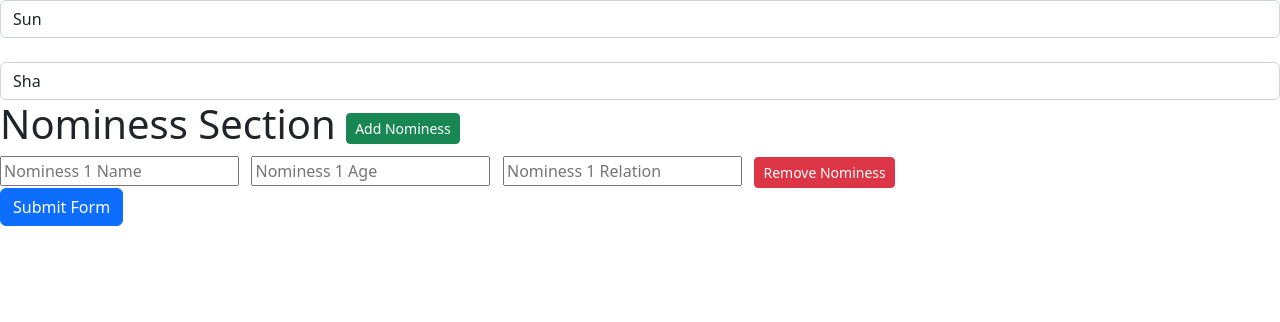
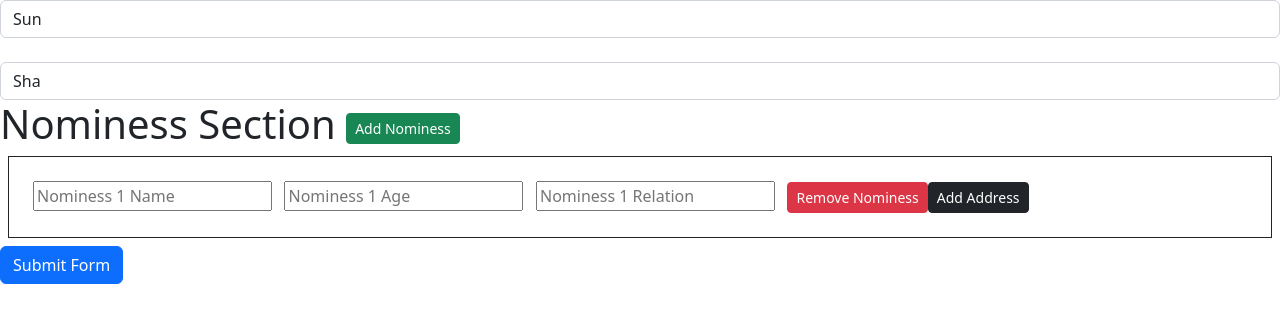
Before and after one commit to lets-build-with-code/Angular-tutorials, an Angular app: page / in a window 1280 px wide. Both pictures are taken after a click on the button "Add Nominess". Shown: the top 322 px of the page. Built offline with nearby package versions, Linux system fonts and the light colour scheme.

Commit message:
Angular #73 - Reactive Form - Nest Form Array

```diff
--- a/src/app/app.component.html
+++ b/src/app/app.component.html
@@ -6,15 +6,33 @@
 
 
     <h1>Nominess Section <button class="btn btn-sm btn-success" (click)="addNominess()">Add Nominess</button></h1>
+
     <ng-container formArrayName="nominess">
-        <div class="row" *ngFor="let n of nominess.controls;let i = index" [formGroupName]="i">
-            <div class="col-12">
+        <div class="row border border-dark mx-2 my-2" *ngFor="let n of nominess.controls;let i = index" [formGroupName]="i">
+            <div class="p-3">
+            <div class="col-12 p-2">
                 <input type="text" formControlName="name" placeholder="Nominess {{i + 1}} Name"> &nbsp;
                 <input type="text" formControlName="age" placeholder="Nominess {{i + 1}} Age"> &nbsp;
                 <input type="text" formControlName="relation" placeholder="Nominess {{i + 1}} Relation"> &nbsp;
 
                 <button class="btn btn-sm btn-danger" (click)="removeNominess(i)">Remove Nominess</button>
+                <button class="btn btn-sm btn-dark" (click)="addAddress(i)">Add Address</button>
             </div>
+
+            <!-- Nominess Address Section -->
+            <div formArrayName="address" class="border border-dark p-2" *ngIf="getAddress(i)?.length">
+                <div class="row" *ngFor="let addr of getAddress(i).controls; let j = index">
+                    <div class="col-12" [formGroupName] = 'j'>
+                        <input type="text" formControlName="street_name" placeholder="Address {{i + 1}} Street Name"> &nbsp;
+                        <input type="text" formControlName="city" placeholder="Address {{i + 1}} City"> &nbsp;
+                        <input type="text" formControlName="state" placeholder="Address {{i + 1}} State"> &nbsp;
+                        <input type="text" formControlName="country" placeholder="Address {{i + 1}} country"> &nbsp;
+                        <input type="text" formControlName="zipcode" placeholder="Address {{i + 1}} zipcode"> &nbsp;
+                        <button class="btn btn-sm btn-warning" (click)="removeAddress(i,j)">Remove Address</button>
+                    </div>
+                </div>
+            </div>
+         </div>
         </div>
     </ng-container>
 
--- a/src/app/app.component.ts
+++ b/src/app/app.component.ts
@@ -1,6 +1,6 @@
 
 import { Component } from '@angular/core';
-import { FormArray, FormBuilder, FormControl, FormGroup } from '@angular/forms';
+import { Form, FormArray, FormBuilder, FormControl, FormGroup } from '@angular/forms';
 
 
 @Component({
@@ -16,7 +16,7 @@ export class AppComponent {
     this.personalForm = this.fb.group({
       first_name : ['Sun'],
       last_name : ['Sha'],
-      nominess: new FormArray([])
+      nominess: new FormArray([]),
     })
   }
 
@@ -29,14 +29,35 @@ export class AppComponent {
     const nominessFormGroup = this.fb.group({
       name:[''],
       age :[''],
-      relation:['']
+      relation:[''],
+      address: new FormArray([])
     })
     this.nominess.push(nominessFormGroup);
   }
 
-  removeNominess(index:number) {
-    this.nominess.removeAt(index)
+  removeNominess(nominessIndex:number) {
+    this.nominess.removeAt(nominessIndex)
   }
+
+  getAddress(nominessIndex:number): FormArray {
+    return this.nominess.at(nominessIndex).get('address') as FormArray
+  }
+
+ addAddress(nominessIndex:number) {
+    const addressFormGroup = this.fb.group({
+      street_name:[''],
+      city : [''],
+      state : [''],
+      country : [''],
+      zipcode : ['']
+    })
+
+    this.getAddress(nominessIndex).push(addressFormGroup);
+ }
+
+ removeAddress(nominessIndex:number, addressIndex:number) {
+   this.getAddress(nominessIndex).removeAt(addressIndex)
+ }
 
  submitForm(){
   console.log("FormValue : ", this.personalForm.value);
```
